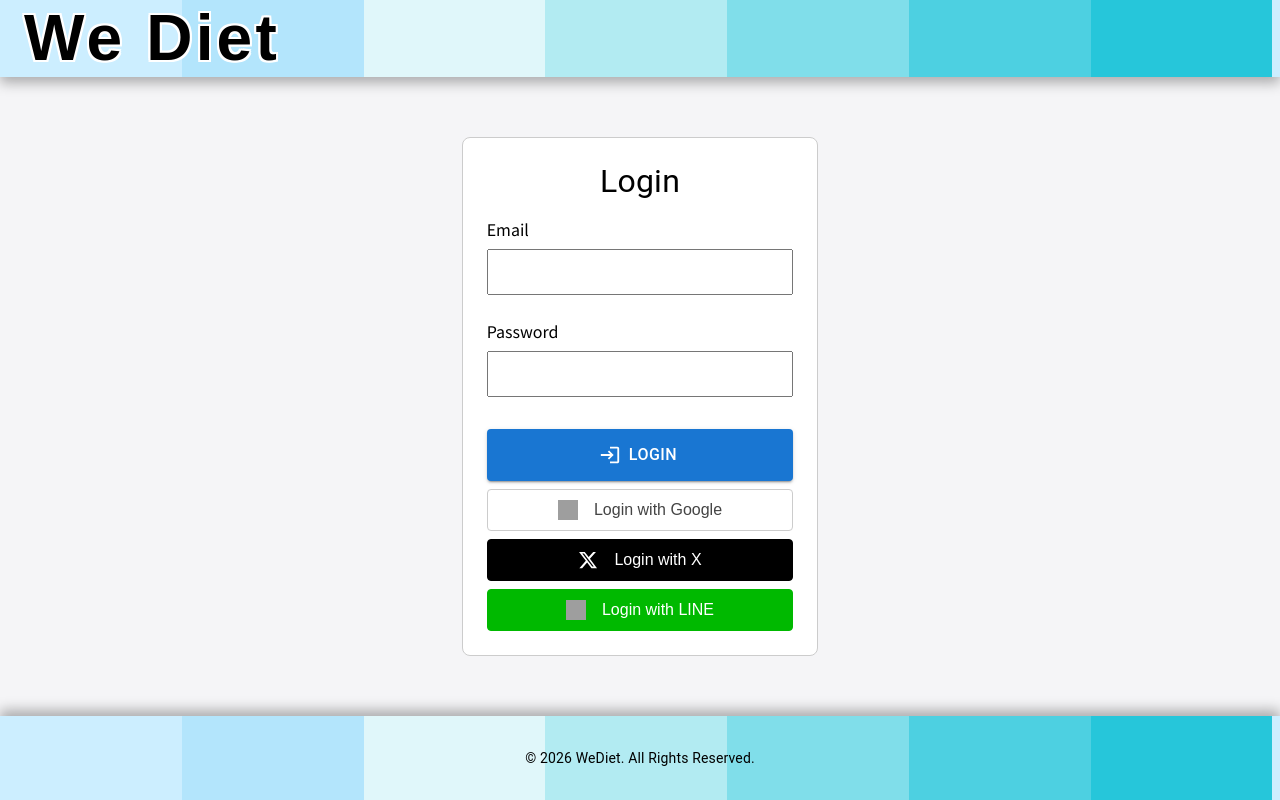
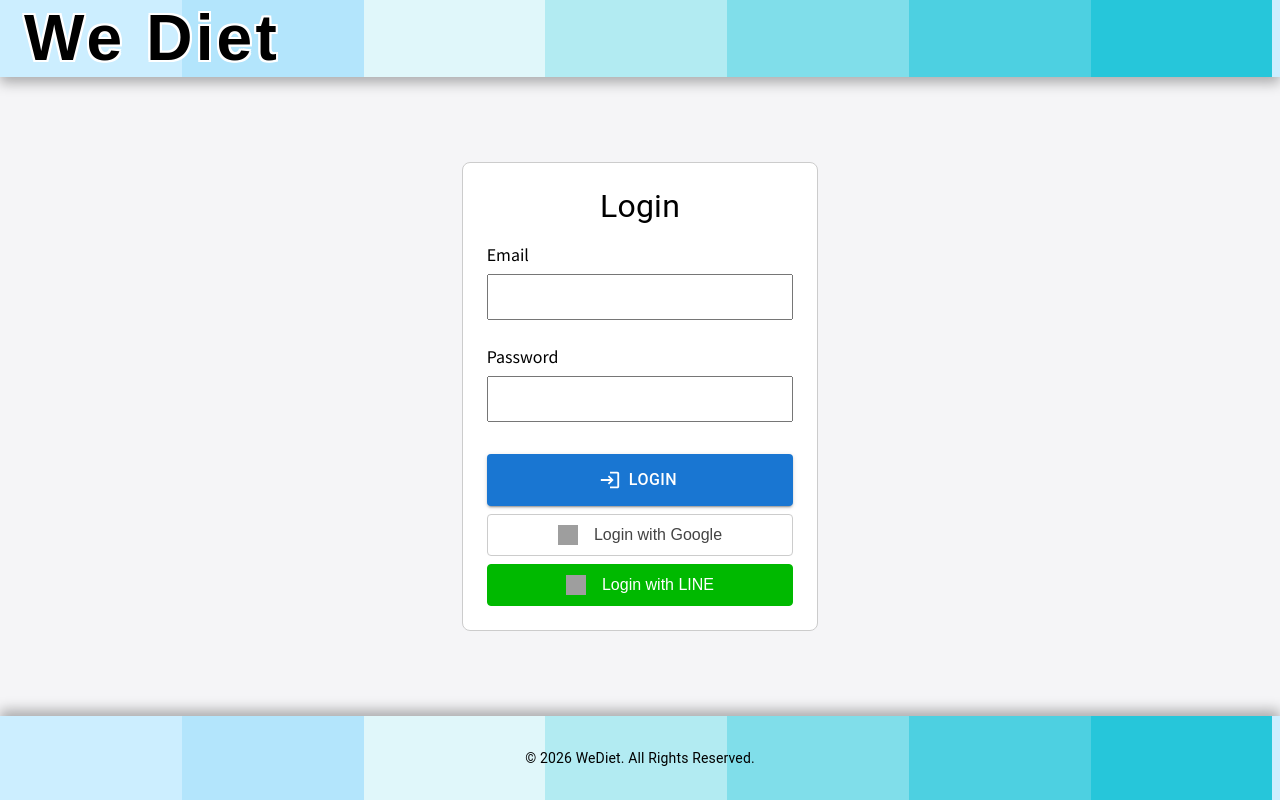
Before and after one commit to hpptms/we-diet, a React (Vite) app: page /login in a window 1280 px wide. Built offline with nearby package versions, Linux system fonts and the light colour scheme; no server answers; grey boxes are pictures that could not be loaded.

Commit message:
LoginPageのXログインボタンを非表示化

```diff
--- a/src/page/LoginPage.tsx
+++ b/src/page/LoginPage.tsx
@@ -429,7 +429,7 @@ const LoginPage: React.FC = () => {
                 gap: 1,
               }}>
                 <GoogleLoginButton />
-                <XLoginButton />
+                {/* <XLoginButton /> */}
                 <LineLoginButton />
                 {/* <FacebookLoginButton /> */}
                 {/* <TiktokLoginButton /> */}
```
